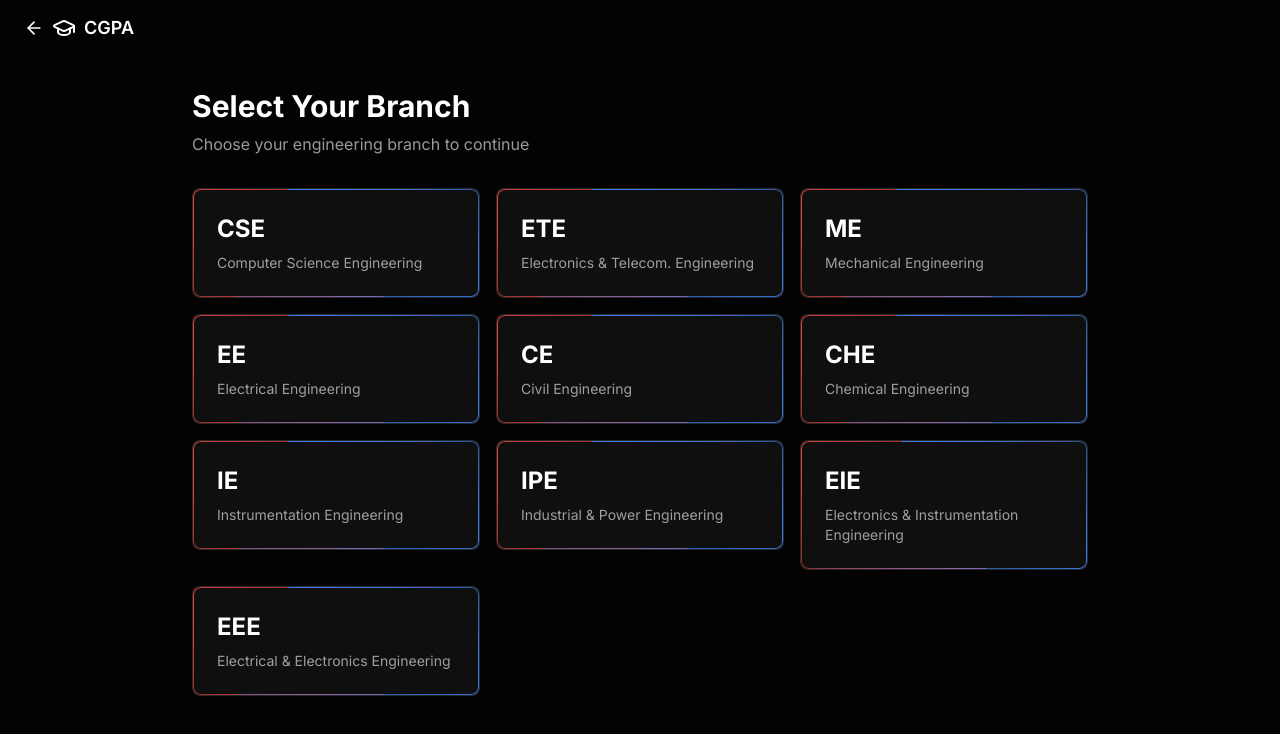
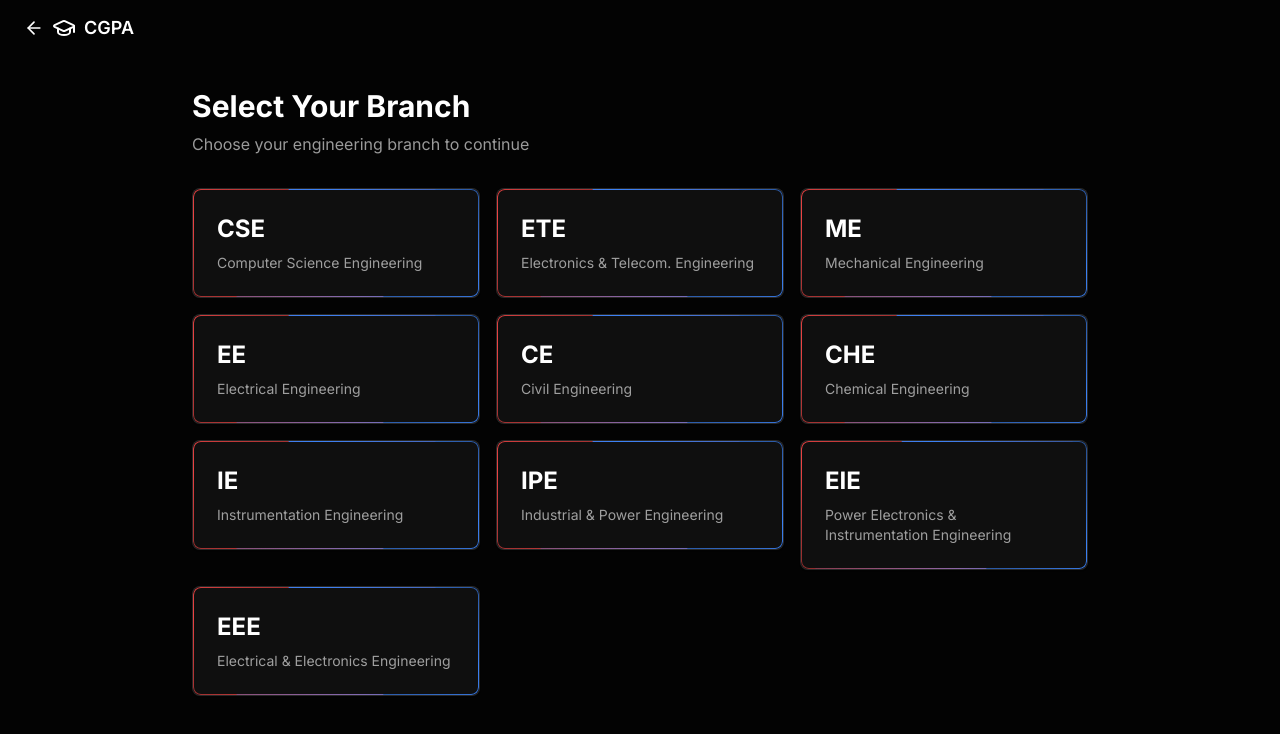
Before and after one commit to POBOROJO/CGPA, a Next.js app: page /branch in a window 1280 px wide. Shown: the top 734 px of the page. Built offline with nearby package versions, Linux system fonts and the light colour scheme; no server answers.

Commit message:
feat: update branch names to reflect accurate engineering titles

```diff
--- a/app/branch/page.tsx
+++ b/app/branch/page.tsx
@@ -18,7 +18,7 @@ const branches = [
   { id: "che", name: "Chemical Engineering", acronym: "CHE" },
   { id: "ie", name: "Instrumentation Engineering", acronym: "IE" },
   { id: "ipe", name: "Industrial & Power Engineering", acronym: "IPE" },
-  { id: "eie", name: "Electronics & Instrumentation Engineering",acronym: "EIE",},
+  { id: "eie", name: "Power Electronics & Instrumentation Engineering",acronym: "EIE",},
   { id: "eee", name: "Electrical & Electronics Engineering", acronym: "EEE" },
 ];
 
--- a/app/calculator/page.tsx
+++ b/app/calculator/page.tsx
@@ -30,7 +30,11 @@ const branchNames = {
   me: "Mechanical Engineering",
   ee: "Electrical Engineering",
   ce: "Civil Engineering",
-  che: "Chemical Engineering"
+  che: "Chemical Engineering",
+  ie: "Instrumentation Engineering",
+  ipe: "Industrial & Power Engineering",
+  eie: "Power Electronics & Instrumentation Engineering",
+  eee: "Electrical & Electronics Engineering"
 }
 
 function CalculatorContent() {
```
